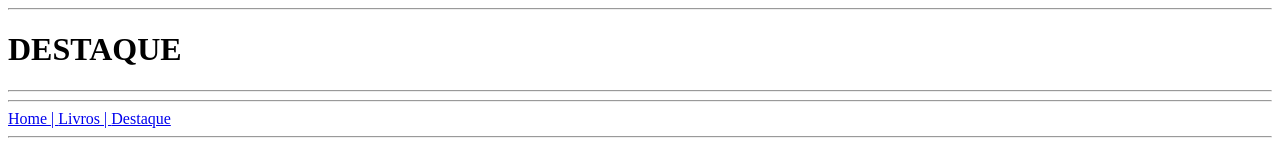
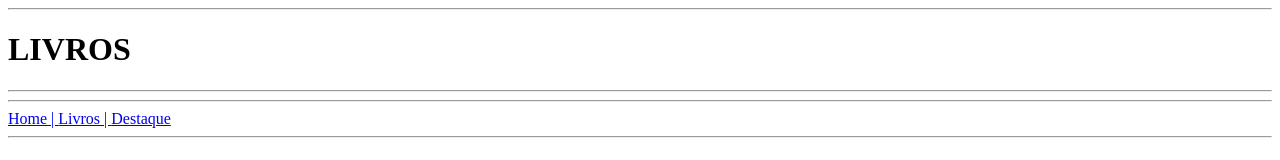
Before and after one commit to ReverseYuji049/dev-web-trabalho-01, a plain HTML site: page trabalho1/destaque.html in a window 1280 px wide. Shown: the top 160 px of the page. Drawn offline with Linux system fonts and the light colour scheme.

Commit message:
fix(destaaque): correção do título
Correção do título Destaque para Livros.

```diff
--- a/trabalho1/destaque.html
+++ b/trabalho1/destaque.html
@@ -9,7 +9,7 @@
 <body>
     <header>
         <hr>
-        <h1>DESTAQUE</h1>
+        <h1>LIVROS</h1>
         <hr>
     </header>
     <nav>
```
